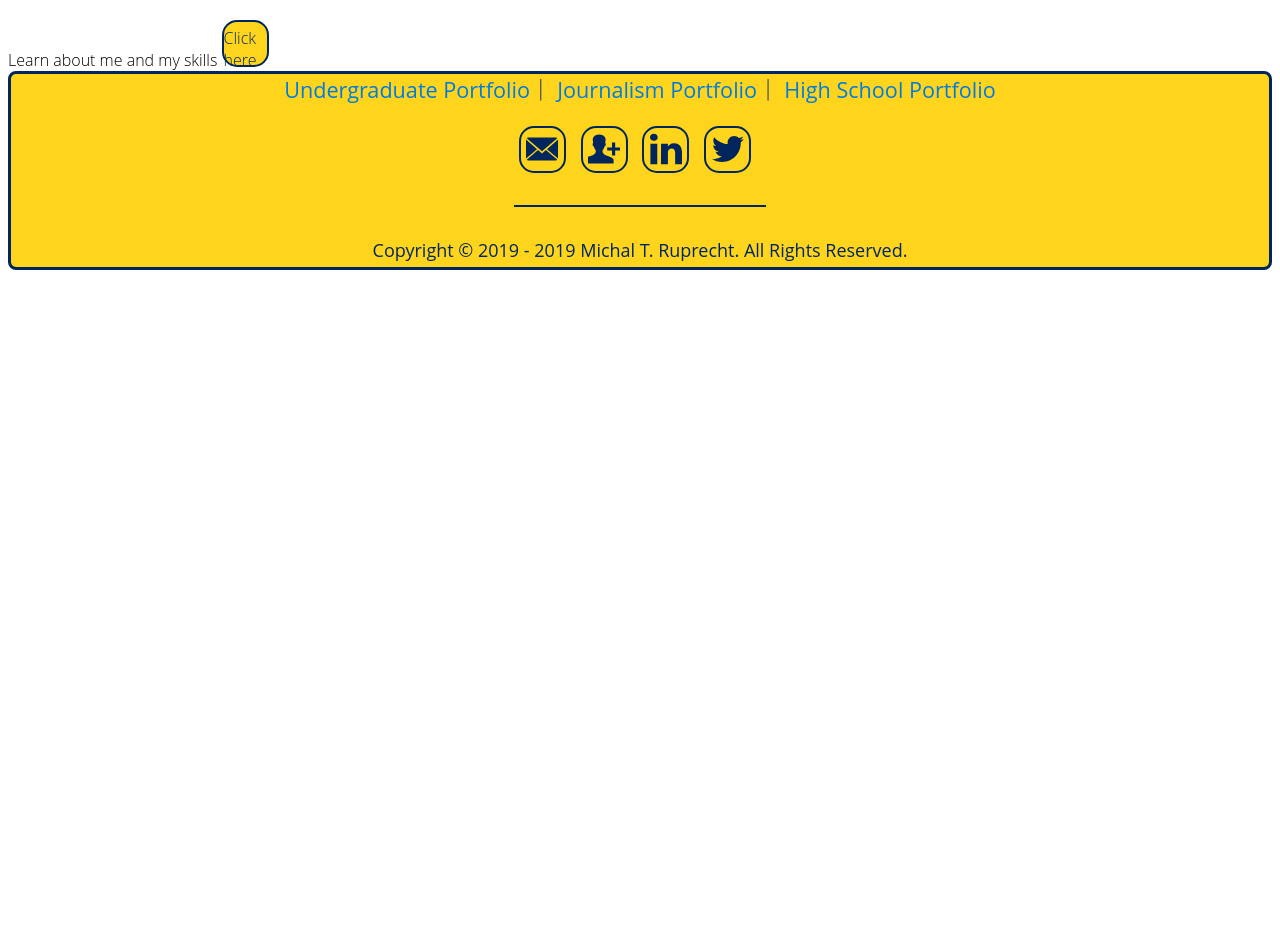
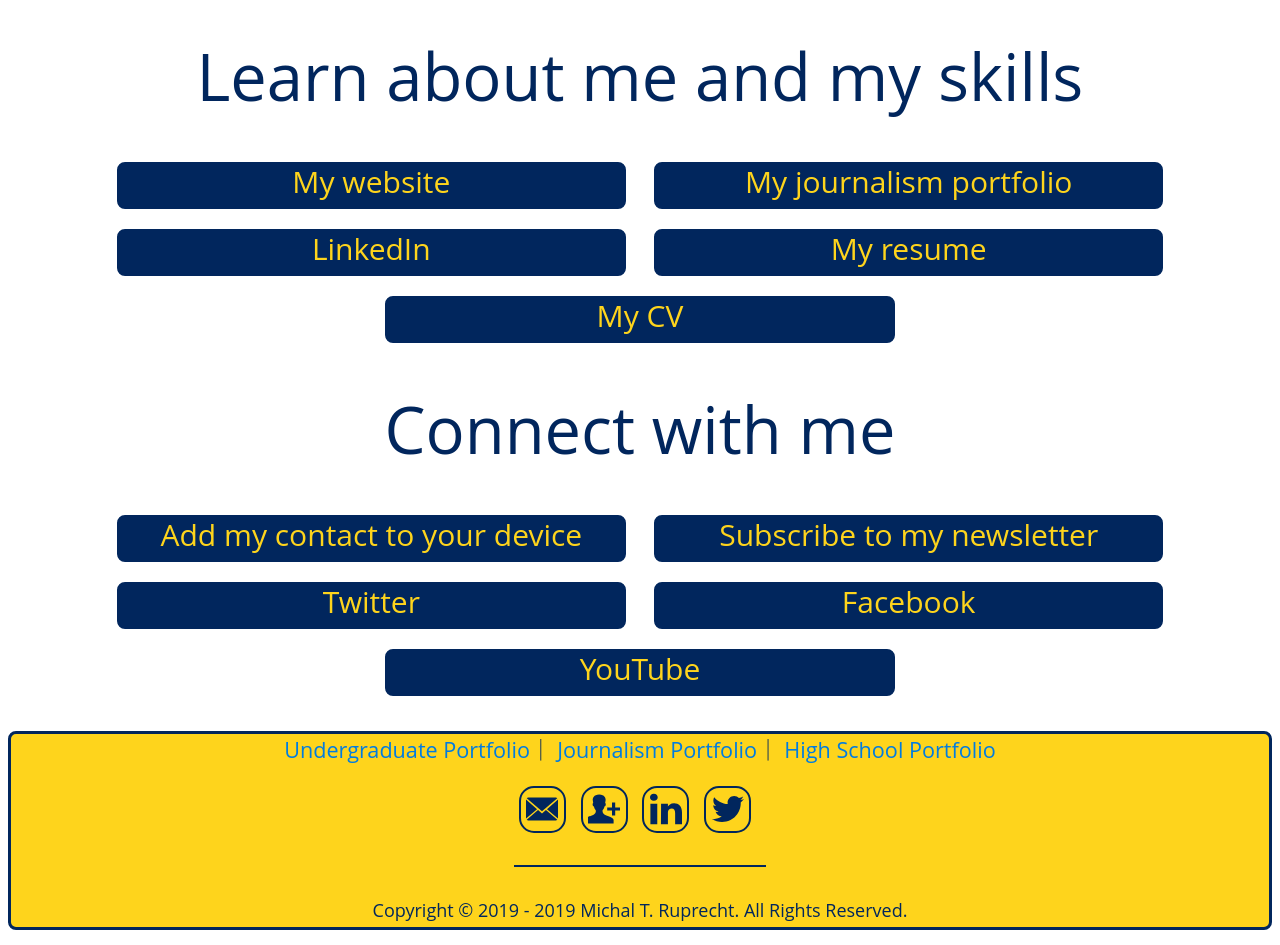
Before and after one commit to MichalRuprecht/michalruprecht.github.io, a Jekyll site: the page built from social/social.html, in a window 1280 px wide. Built offline with Jekyll 4.4.1, drawn with Linux system fonts in a browser that asks for light colours; before the commit the page ends 900 px from its top, so only the background shows below that.

Commit message:
Social commit

```diff
--- a/main.css
+++ b/main.css
@@ -126,6 +126,25 @@ h2 {
   font-weight: bold;
 }
 
+.collegebuttonsocial {
+  background: #FED41C;
+  color: #01265D;
+  border: 2px solid #01265D;
+  border-radius: 15px;
+  padding-top: 5px;
+  padding-bottom: 2px;
+  margin-right: 10px;
+  text-decoration: none;
+  display: inline-block;
+  width: 43px;
+  height: 36px;
+}
+
+.collegebuttonsocial:hover {
+  background-color: #FFFFFF;
+  font-weight: bold;
+}
+
 .college {
   background: #FED41C;
   color: #01265D;
@@ -158,7 +177,7 @@ h2 {
   font-weight: bold;
 }
 
-.news {
+.collegebuttonsocial {
   width: 40%;
   text-align: center;
   vertical-align: middle;
@@ -168,12 +187,12 @@ h2 {
   margin: 10px;
 }
 
-.news a:hover {
+.collegebuttonsocial a:hover {
   color: #01265D;
   font-weight: bold;
 }
 
-.news:hover {
+.collegebuttonsocial:hover {
   font-weight: 600;
   color: #01265D;
   background-color: #FFFFFF;
--- a/social/social.html
+++ b/social/social.html
@@ -5,13 +5,26 @@ title: Michal T. Ruprecht Official Website
 <!DOCTYPE html>
 <html lang="en" dir="ltr">
   <head>
-    <title>Social</title>
+    <title>Social — Michal Ruprecht Official Website</title>
   </head>
   <body>
-    Learn about me and my skills
-    <div class="collegebutton">
-      Click here
-    </div>
+    <center><h1>Learn about me and my skills</h1>
+      <h2>
+        <a class="collegebuttonsocial" href="http://MichalRuprecht.com" target="_blank">My website</a>
+        <a class="collegebuttonsocial" href="http://JP.MichalRuprecht.com" target="_blank">My journalism portfolio</a>
+        <a class="collegebuttonsocial" href="https://www.linkedin.com/in/michalruprecht/" target="_blank">LinkedIn</a>
+        <a class="collegebuttonsocial" href="http://Resume.MichalRuprecht.com" target="_blank">My resume</a>
+        <a class="collegebuttonsocial" href="http://CV.MichalRuprecht.com" target="_blank">My CV</a>
+      </h2>
+    <h1>Connect with me</h1>
+      <h2>
+        <a class="collegebuttonsocial" href="http://Contact.MichalRuprecht.com" target="_blank">Add my contact to your device</a>
+        <a class="collegebuttonsocial" href="http://Updates.MichalRuprecht.com" target="_blank">Subscribe to my newsletter</a>
+        <a  class="collegebuttonsocial" href="https://twitter.com/michalruprecht" target="_blank">Twitter</a>
+        <a class="collegebuttonsocial" href="https://facebook.com/MichalRuprecht0" target="_blank">Facebook</a>
+        <a class="collegebuttonsocial" href="https://www.youtube.com/channel/UCl5bV5hg4dR5e_6LENFMJWw" target="_blank">YouTube</a>
+      </h2>
+    </center>
     <footer>
     </footer>
     <script>
```
